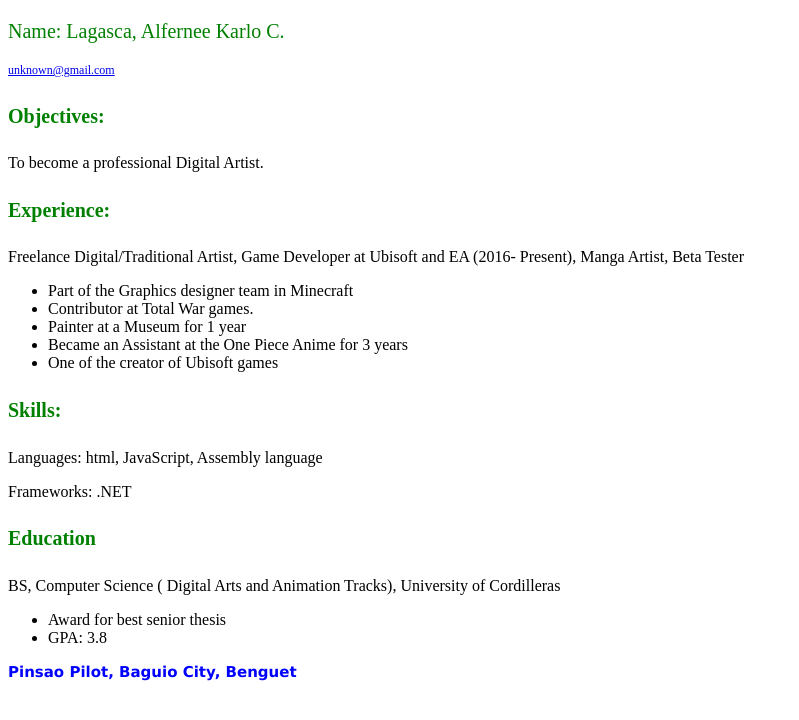
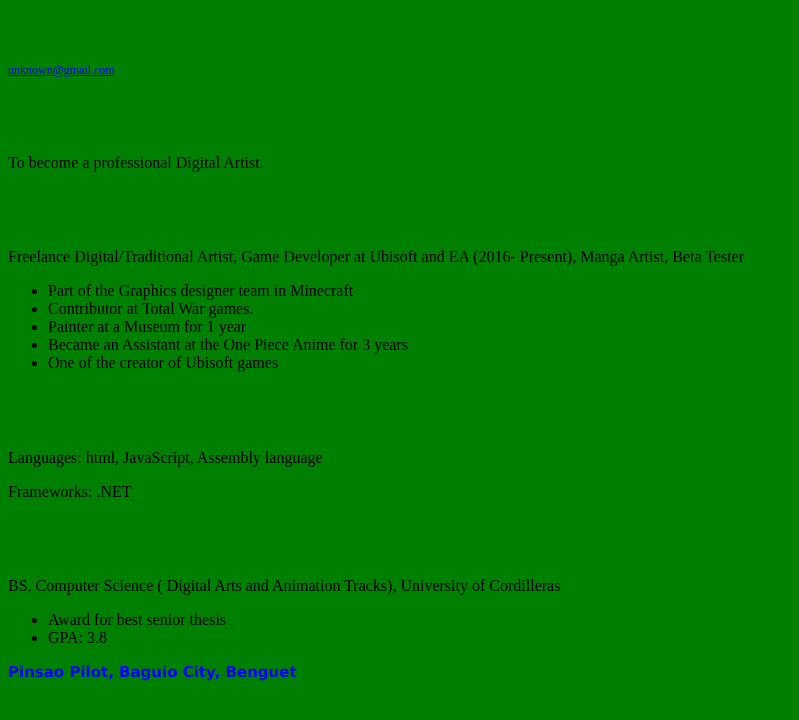
Before and after one commit to alblanknee/alferneethepanda.github.io, a website: page resume-lagasca.html in a window 1280 px wide. Shown: the whole page, without its empty margins (0-799 px from the left). Drawn offline with Linux system fonts and the light colour scheme.

Commit message:
Update stylesheet.css

```diff
--- a/stylesheet.css
+++ b/stylesheet.css
@@ -25,4 +25,11 @@
  	font-family: Garamund;
 
 
+
+
  }
+
+Body{
+	Background-Color: Green;
+
+}
```
